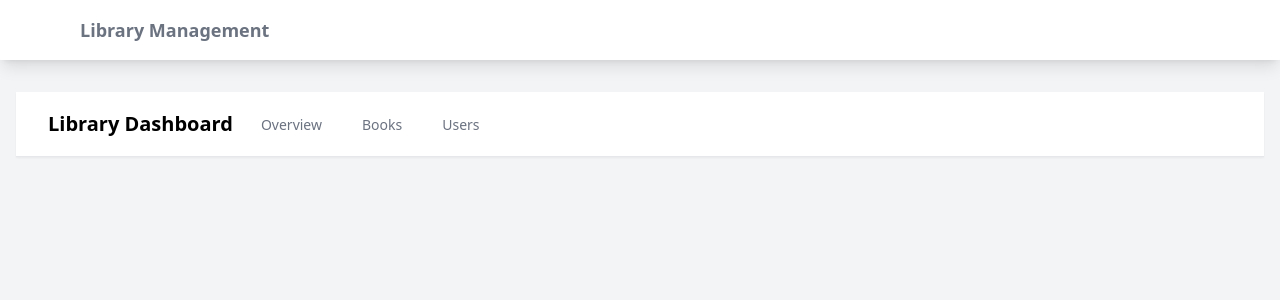
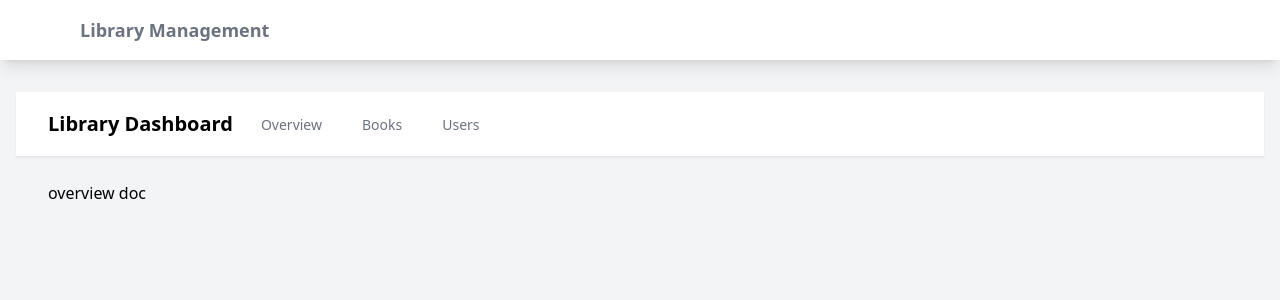
Before and after one commit to masood17/next-library, a Next.js app: page /dashboard in a window 1280 px wide. Shown: the top 300 px of the page. Built offline with nearby package versions, Linux system fonts and the light colour scheme.

Commit message:
corrected overview page.js to contain 'return'

```diff
--- a/app/dashboard/(overview)/page.js
+++ b/app/dashboard/(overview)/page.js
@@ -1,3 +1,3 @@
 export default function page(){
-<p>overview doc</p>
+return (<p>overview doc</p>);
 }
```
